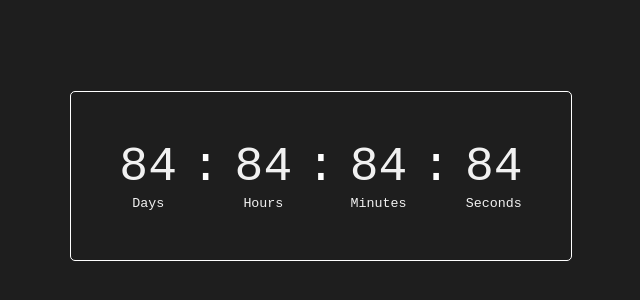
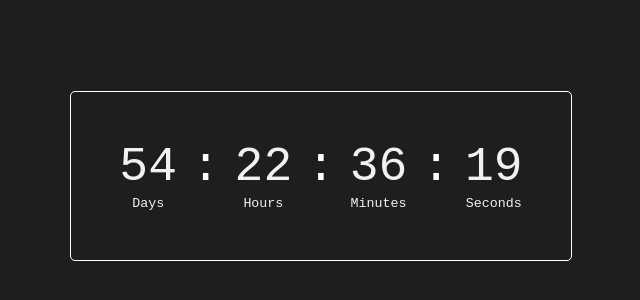
Before and after one commit to amirrahemi01/Basic-Countdown-Timer, a React (Create React App) app: page / in a window 1280 px wide. Shown: the part 208-508 px from the top of the page, without its empty margins (319-959 px from the left). Built offline with nearby package versions, Linux system fonts and the light colour scheme.

Commit message:
Modify Timer

```diff
--- a/src/Components/Timer.tsx
+++ b/src/Components/Timer.tsx
@@ -1,4 +1,4 @@
-import React, { useRef, useState } from 'react';
+import React, { useEffect, useRef, useState } from 'react';
 import './Timer.css';
 
 export default function Timer() {
@@ -8,52 +8,68 @@
     const [timerMinutes, setTimerMinutes] = useState("00");
     const [timerSeconds, setTimerSeconds] = useState("00");
 
-    let interval: NodeJS.Timeout | null = null;
+
+    const interval = useRef<NodeJS.Timeout | null>(null);
 
     const startTimer = () => {
         const countdownDate = new Date("December 25, 2023, 00:00:00").getTime();
 
-        interval = setInterval(() => {
-            const now: any = new Date().getTime;
+        interval.current = setInterval(() => {
+            const now = new Date().getTime(); // Correct the way to get the current time
             const distance = countdownDate - now;
 
-            const days = Math.floor(distance / (1000 * 60 * 60 * 24));
-            const hours = Math.floor((distance % (1000 * 60 * 60 * 24)));
-            const minutes = Math.floor((distance % (1000 * 60 * 60 * 24)) / (1000 * 60));
-            const seconds = Math.floor((distance % (1000 * 60)) / 1000);
-        }, 1000);
+            if (distance < 0) {
+                clearInterval(interval.current!); // Stop the timer
+            } else {
+                const days = Math.floor(distance / (1000 * 60 * 60 * 24));
+                const hours = Math.floor((distance % (1000 * 60 * 60 * 24)) / (1000 * 60 * 60));
+                const minutes = Math.floor((distance % (1000 * 60 * 60)) / (1000 * 60));
+                const seconds = Math.floor((distance % (1000 * 60)) / 1000);
 
-        if (distance < 0) {
-            // stop
-        }
+                // update value
+                setTimerDays(days.toString().padStart(2, "0"));
+                setTimerHours(hours.toString().padStart(2, "0"));
+                setTimerMinutes(minutes.toString().padStart(2, "0"));
+                setTimerSeconds(seconds.toString().padStart(2, "0"));
 
+            }
 
+        }, 1000)
     }
+
+    useEffect(() => {
+        startTimer();
+        return () => {
+            if (interval.current) {
+                clearInterval(interval.current);
+            }
+        };
+    }, []);
 
     return (
         <div className="timer-container">
             <section className="timer">
                 <div>
                     <section>
-                        <p>84</p>
+                        <p>{timerDays}</p>
                         <p><small>days</small></p>
                     </section>
                     <span>:</span>
 
                     <section>
-                        <p>84</p>
+                        <p>{timerHours}</p>
                         <p><small>Hours</small></p>
                     </section>
                     <span>:</span>
 
                     <section>
-                        <p>84</p>
+                        <p>{timerMinutes}</p>
                         <p><small>minutes</small></p>
                     </section>
                     <span>:</span>
 
                     <section>
-                        <p>84</p>
+                        <p>{timerSeconds}</p>
                         <p><small>seconds</small></p>
                     </section>
 
```
